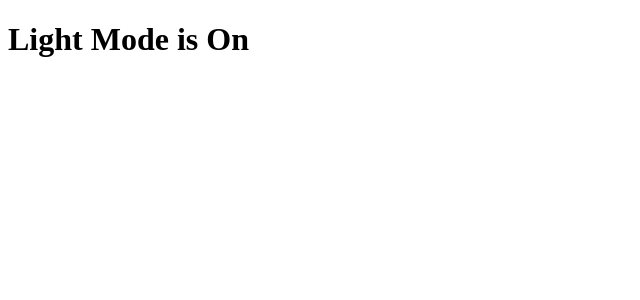
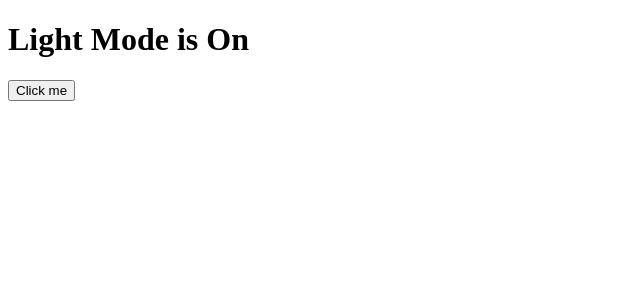
Before and after one commit to scottngocbui/Learning, a JavaScript app in the folder apply-learning/: page / in a window 1280 px wide. Shown: the top 300 px of the page, without its empty margins (0-640 px from the left). Built offline with nearby package versions, Linux system fonts and the light colour scheme.

Commit message:
Finished ModeToggle learning: User Events

```diff
--- a/apply-learning/src/ModeToggler.js
+++ b/apply-learning/src/ModeToggler.js
@@ -1,14 +1,27 @@
 function ModeToggler() {
 
-    const darkModeOn = false;
+    let darkModeOn = false;
     const darkMode = <h1>Dark Mode is On</h1>
     const lightMode = <h1>Light Mode is On</h1>
 
+    function handleClick() {
+        darkModeOn = !darkModeOn;
+        if (darkModeOn == true){
+            console.log("Dark mode is on")
+        } else {
+            console.log("Light mode is on")
+        }
+    }
+
     return (
-        <div>
+       <div>
             {darkModeOn ? darkMode : lightMode}
+            <button onClick={handleClick}>
+                Click me
+            </button>
         </div>
     )
 }
 
+
 export default ModeToggler;
```
